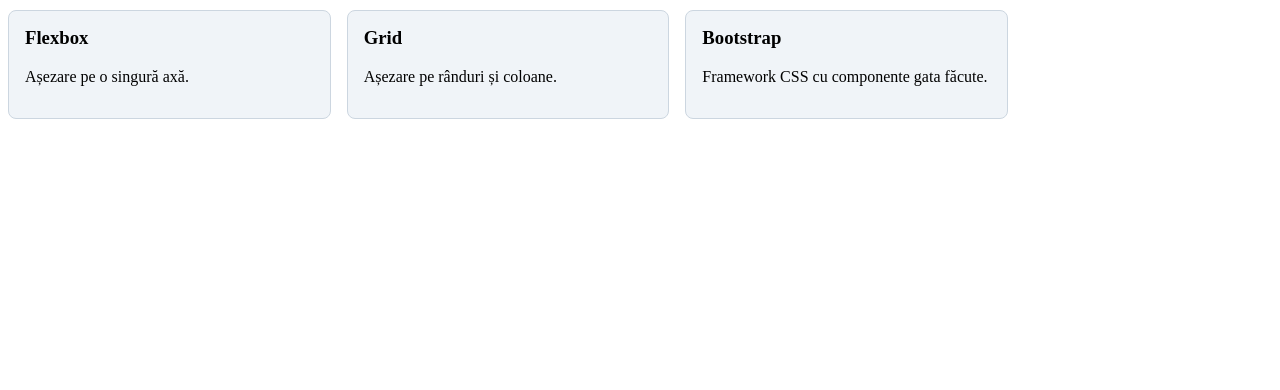
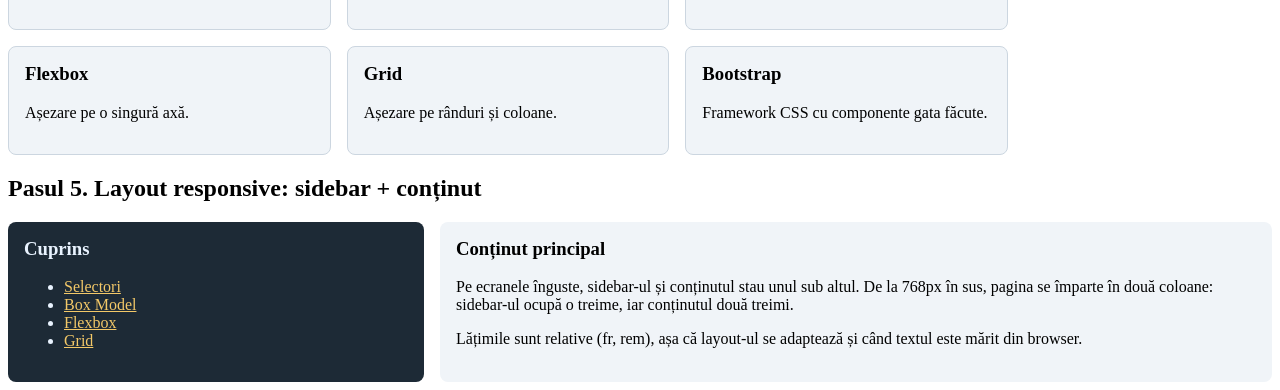
Before and after one commit to SAANNIA/TW, a plain HTML site: page Lab 3/index.html in a window 1280 px wide. Shown: the part 696-1086 px from the top of the page. Before the commit the page ends 823 px from the top, so only its background shows below. Drawn offline with Linux system fonts and the light colour scheme.

Commit message:
Add Step 5 to Lab 3

```diff
--- a/Lab 3/css/style.css
+++ b/Lab 3/css/style.css
@@ -22,6 +22,10 @@
 
 .card-b {
   box-sizing: border-box;
+}
+
+#pas-2 {
+  overflow-x: auto;
 }
 
 nav {
@@ -77,3 +81,49 @@
 .gallery-card h3 {
   margin-top: 0;
 }
+
+.layout {
+  display: grid;
+  grid-template-columns: 1fr;
+  gap: 1rem;
+}
+
+.layout > * {
+  min-width: 0;
+}
+
+@media (min-width: 768px) {
+  .layout {
+    grid-template-columns: 1fr 2fr;
+  }
+}
+
+.sidebar,
+.content {
+  padding: 1rem;
+  border-radius: 8px;
+}
+
+.sidebar {
+  background-color: #1d2a36;
+  color: #e9f3ff;
+}
+
+.sidebar a {
+  color: #f3c868;
+}
+
+.sidebar a:focus-visible {
+  outline: 3px solid #f3c868;
+  outline-offset: 2px;
+}
+
+.content {
+  background-color: #f0f4f8;
+  overflow-wrap: break-word;
+}
+
+.sidebar h3,
+.content h3 {
+  margin-top: 0;
+}
--- a/Lab 3/index.html
+++ b/Lab 3/index.html
@@ -64,6 +64,33 @@
           </article>
         </div>
       </section>
+
+      <section id="pas-5">
+        <h2>Pasul 5. Layout responsive: sidebar + conținut</h2>
+        <div class="layout">
+          <aside class="sidebar">
+            <h3>Cuprins</h3>
+            <ul>
+              <li><a href="#pas-1">Selectori</a></li>
+              <li><a href="#pas-2">Box Model</a></li>
+              <li><a href="#pas-3">Flexbox</a></li>
+              <li><a href="#pas-4">Grid</a></li>
+            </ul>
+          </aside>
+          <article class="content">
+            <h3>Conținut principal</h3>
+            <p>
+              Pe ecranele înguste, sidebar-ul și conținutul stau unul sub
+              altul. De la 768px în sus, pagina se împarte în două coloane:
+              sidebar-ul ocupă o treime, iar conținutul două treimi.
+            </p>
+            <p>
+              Lățimile sunt relative (fr, rem), așa că layout-ul se adaptează
+              și când textul este mărit din browser.
+            </p>
+          </article>
+        </div>
+      </section>
     </main>
   </body>
 </html>
```
